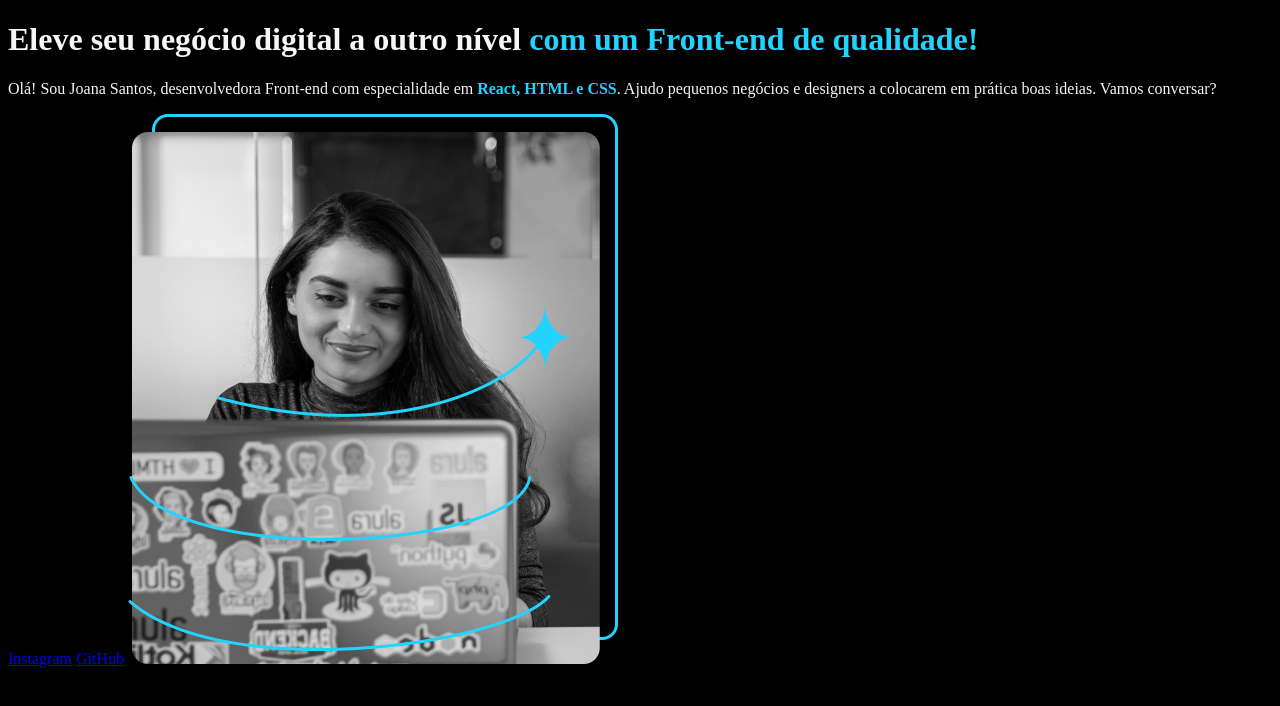
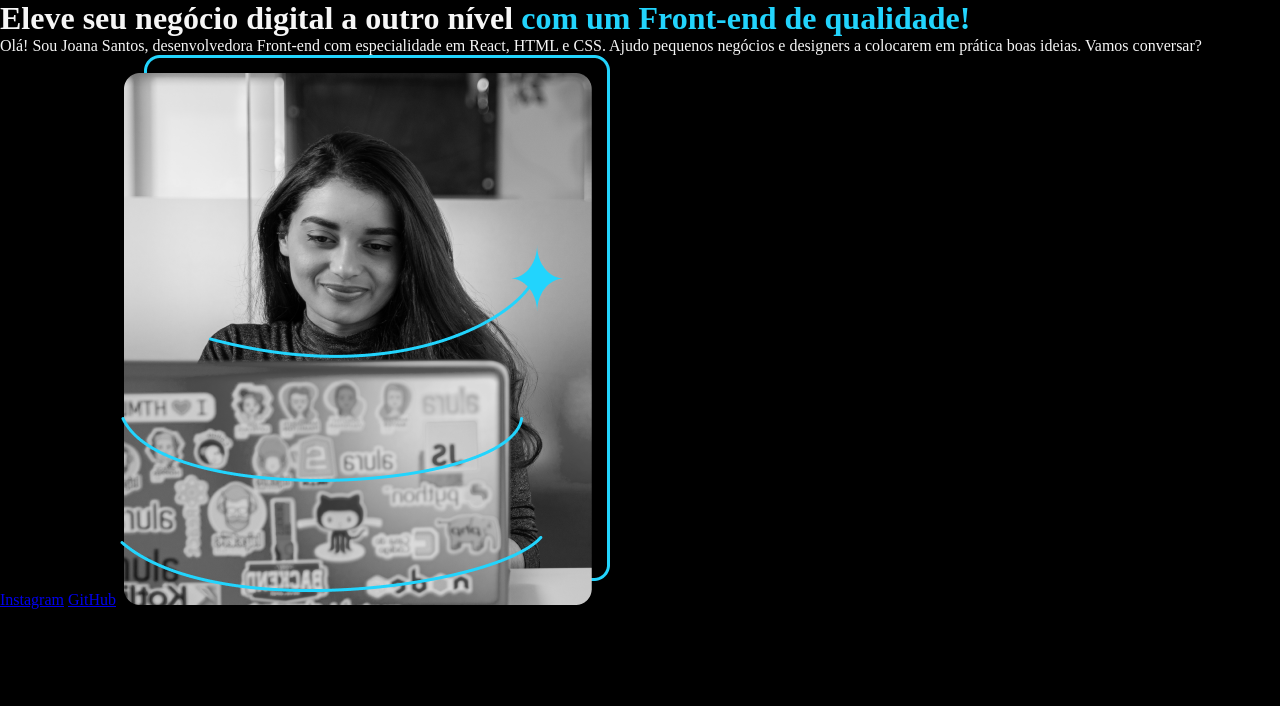
Before and after one commit to fabiohsabino/html-css, a plain HTML site: page index.html in a window 1280 px wide. Drawn offline with Linux system fonts and the light colour scheme.

Commit message:
Atualizações do Projeto de aula

```diff
--- a/index.html
+++ b/index.html
@@ -10,13 +10,10 @@
 <body>
     <header></header>
     <main>
-        <h1>
-            Eleve seu negócio digital a outro nível
-            <strong>com um Front-end de qualidade!
-            </strong></h1>
+        <h1>Eleve seu negócio digital a outro nível <strong class="titulo-destaque">com um Front-end de qualidade!</strong></h1>
             <p>Olá! Sou Joana Santos, desenvolvedora
-            Front-end com especialidade em <strong>React, HTML e
-            CSS</strong>. Ajudo pequenos negócios e designers a
+            Front-end com especialidade em React, HTML e
+            CSS. Ajudo pequenos negócios e designers a
             colocarem em prática boas ideias. Vamos
             conversar?</p>
             <a href="https://instagram.com/rafaballerini">Instagram</a>
--- a/style.css
+++ b/style.css
@@ -1,8 +1,14 @@
+*{
+    margin: 0;
+    padding: 0;
+}
 body{
+    height: 100vh;
+    box-sizing: border-box;
     background-color: #000000;
     color: #F6F6F6;
 }
 
-strong{
-    color: #22D4FD;
+.titulo-destaque{
+    color: #22d4fd;
 }
```
